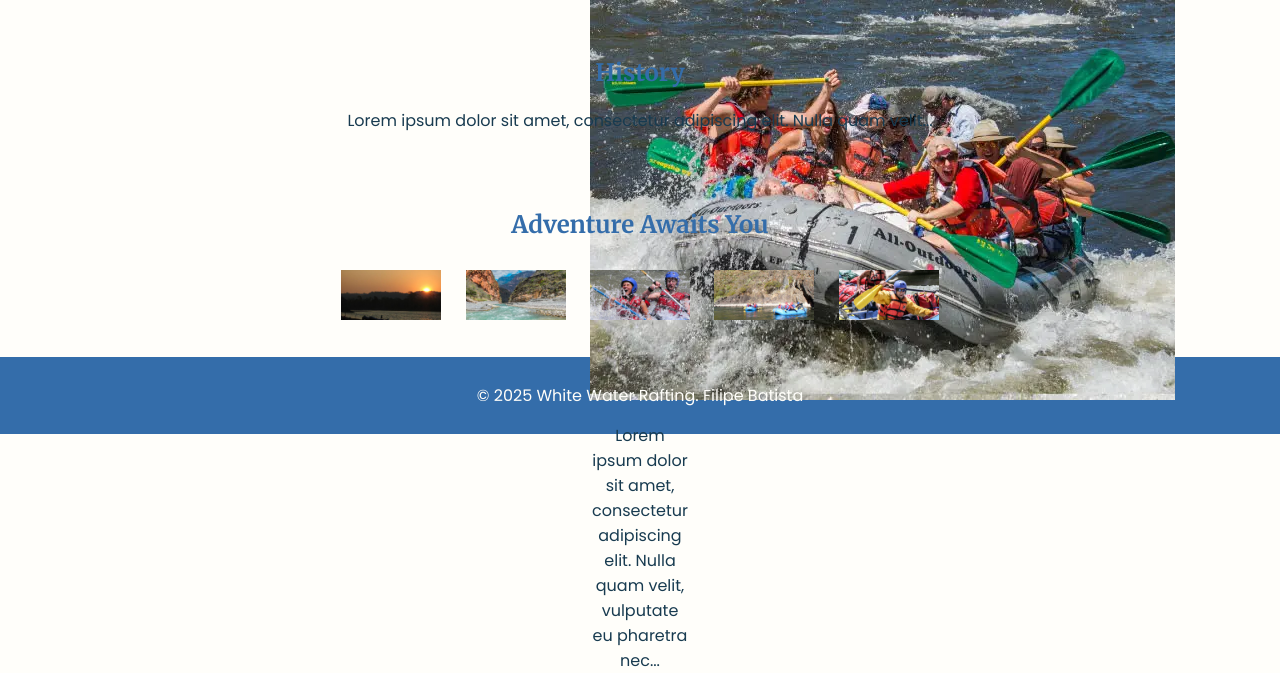
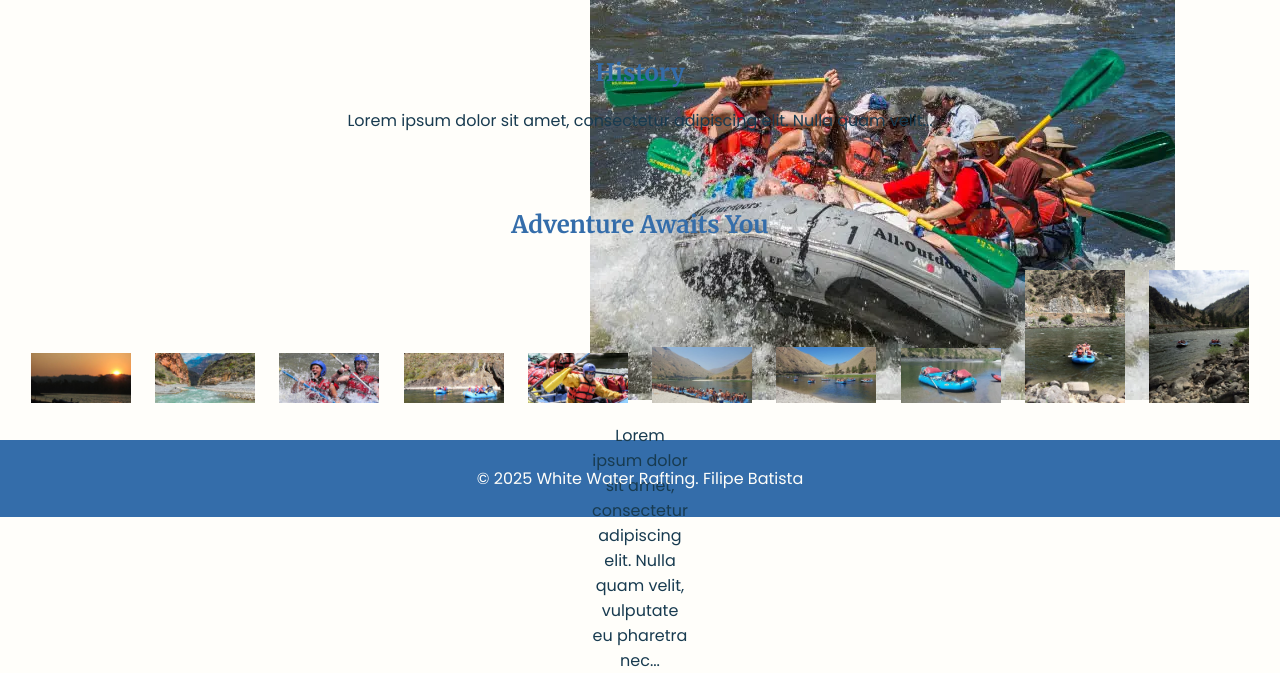
Before and after one commit to filipeleonelbatista/wdd130, a plain HTML site: page wwr/about.html in a window 1280 px wide. Shown: the part 240-913 px from the top of the page. Drawn offline with Linux system fonts and the light colour scheme.

Commit message:
added more images

```diff
--- a/wwr/about.html
+++ b/wwr/about.html
@@ -53,6 +53,11 @@
             <img src="images/rafting3.jpg" alt="Rafting Adventure 3">
             <img src="images/rafting4.jpg" alt="Rafting Adventure 4">
             <img src="images/rafting5.jpg" alt="Rafting Adventure 5">
+            <img src="images/rafting6.jpg" alt="Rafting Adventure 6">
+            <img src="images/rafting7.jpg" alt="Rafting Adventure 7">
+            <img src="images/rafting8.jpg" alt="Rafting Adventure 8">
+            <img src="images/rafting9.jpg" alt="Rafting Adventure 9">
+            <img src="images/rafting10.jpg" alt="Rafting Adventure 10">
         </section>
     </main>
     <footer class="footer">
```
Also changed, not shown: wwr/images/rafting10.jpg (added), wwr/images/rafting6.jpg (added), wwr/images/rafting7.jpg (added), wwr/images/rafting8.jpg (added), wwr/images/rafting9.jpg (added).
